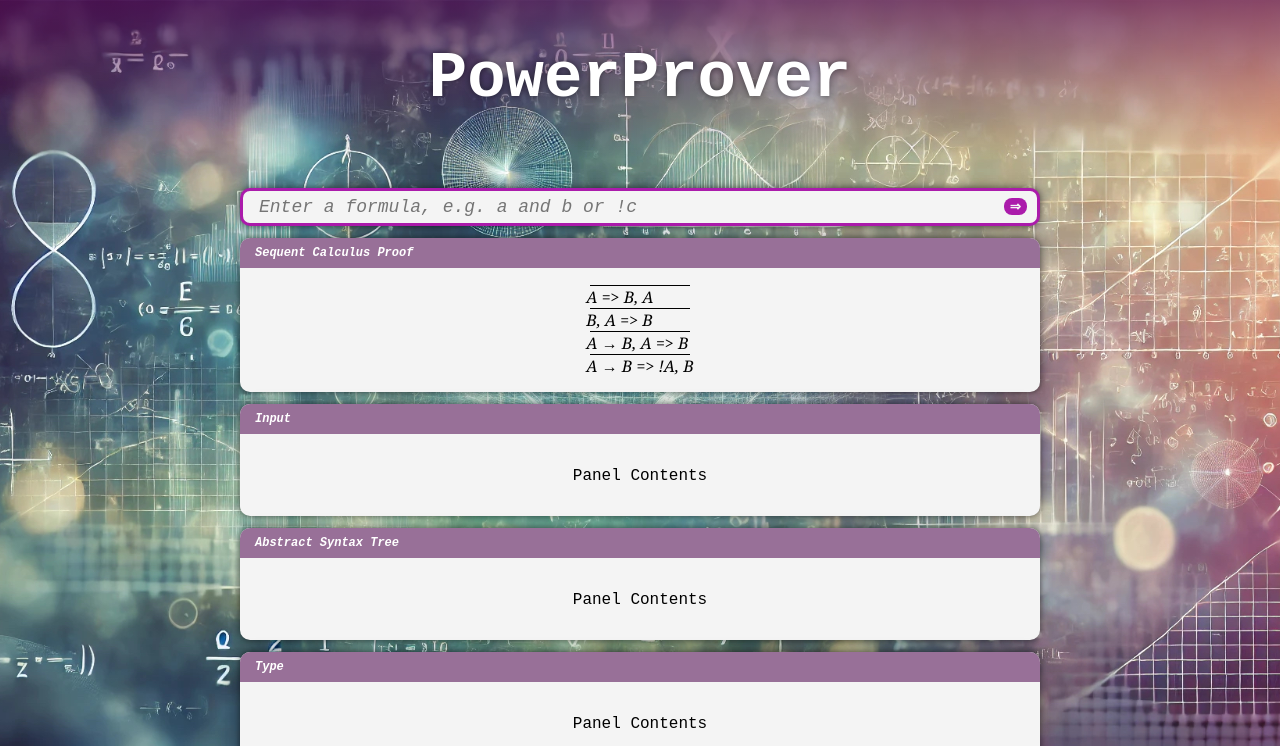
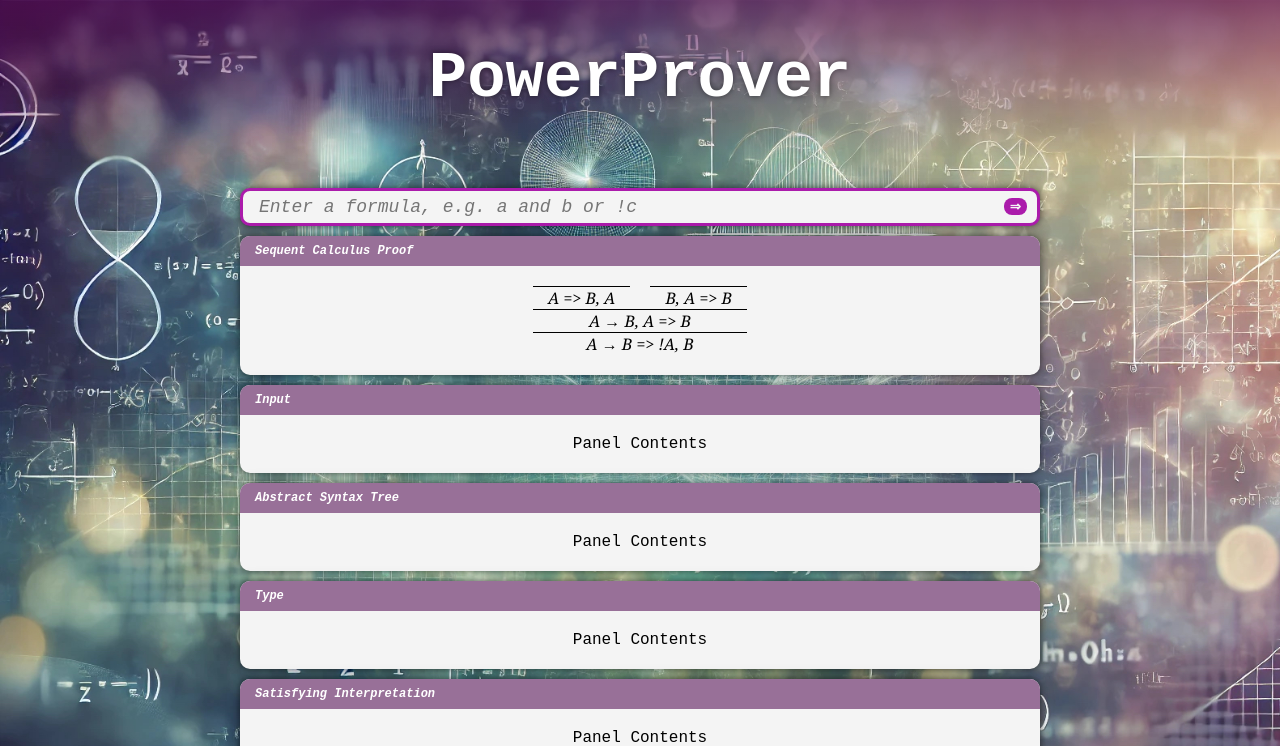
Before and after one commit to kaivennemann/PowerProverReact, a React (Create React App) app: page / in a window 1280 px wide. Shown: the top 746 px of the page. Built offline with nearby package versions, Linux system fonts and the light colour scheme.

Commit message:
first working version of sequent calculus proof viz

```diff
--- a/src/components/ResultsContainer.js
+++ b/src/components/ResultsContainer.js
@@ -18,7 +18,7 @@ function ResultsContainer({ className }) {
 
   return (
     <div className={className}>
-        <InfoPanel className='info-panel-sequent-calculus' panelName='Sequent Calculus Proof'>
+        <InfoPanel className='info-panel-sequent-calculus' panelName='Sequent Calculus Proof' >
             <SequentCalculus proof={proof} />
         </InfoPanel>
         <InfoPanel className='info-panel-input' panelName='Input' />
--- a/src/components/SequentCalculus.js
+++ b/src/components/SequentCalculus.js
@@ -3,10 +3,12 @@ import '../styles/SequentCalculus.css'
 
 
 function HorizontalLine({ width }) {
-    return (
-        <hr style={{
-            width: width ? width : '100px'
-        }}/>
+    return ( // TODO: figure out width
+        <hr
+            // style={{
+            //     width: width ? width : '100px'
+            // }}
+        />
     )
 }
 
--- a/src/styles/InfoPanel.css
+++ b/src/styles/InfoPanel.css
@@ -1,9 +1,12 @@
+p {
+  margin: 0px;
+}
+
 .info-panel {
   background-color: rgb(244, 244, 244);
   border-radius: 10px;
-  padding: 0px;
   box-sizing: border-box;
-  margin: 10px auto;
+  margin: 10px auto; /* space between info panels */
   box-shadow: 0px 0px 6px rgba(0, 0, 0, 0.5), 0px 0px 15px rgba(0, 0, 0, 0.2);
   /* visibility: hidden; */
 }
@@ -23,14 +26,19 @@
 }
 
 .info-panel-contents {
-  padding-top: 5px;
-  padding-bottom: 15px;
+  padding-top: 20px;
+  padding-bottom: 20px;
   box-sizing: border-box; /* ensures that the width includes padding and borders */
   display: flex;
   flex-direction: column;
   align-items: center;
 }
 
-.info-panel-sequent-calculus-contents {
-  width: max-content;
+
+.info-panel-sequent-calculus-contents { /* TODO: delete this section? */
+  box-sizing: border-box; /* ensures that the width includes padding and borders */
+  display: flex;
+  flex-direction: column;
+  align-items: center;
+  width: 100%;
 }
--- a/src/styles/SequentCalculus.css
+++ b/src/styles/SequentCalculus.css
@@ -1,28 +1,37 @@
 hr {
   border: none;
   border-bottom: 0.4px solid #000;
-  margin: 0px auto;
+  margin: 0px;
+  width: 100%;
 }
 
-/* .sequent-calculus {
+.sequent-calculus {
   display: flex;
   align-items: center;
   flex-direction: column;
-} */
+}
 
-/* .sequent-proof {
+.sequent-proof {
+  margin: 0px 0px;
+  padding: 0px 0px; /* space between strees */
+  box-sizing: border-box;
   display: flex;
   align-items: center;
-} */
+  flex-direction: column;
+  flex-wrap: nowrap;
+}
 
-.sequent-row {
+.sequent-proof-row {
   display: flex;
   flex-direction: row;
+  box-sizing: border-box;
+  justify-content: space-evenly;
+  gap: 20px;
 }
 
 .sequent {
-  margin: 0px;
+  margin: 0px 15px; /* extend the width of line slightly further */
+  box-sizing: border-box;
   font-family: Georgia, 'Times New Roman', Times, serif;
   font-style: italic;
-  width: fit-content;
 }
```
